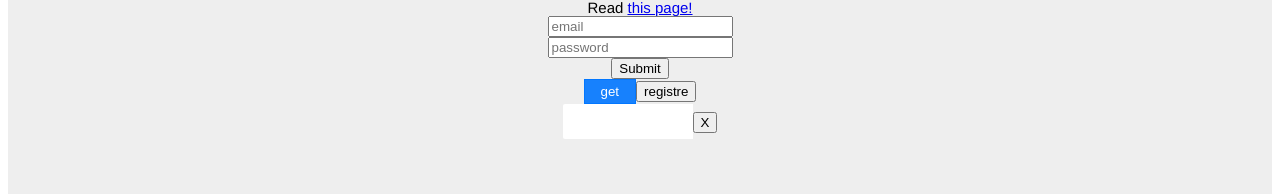
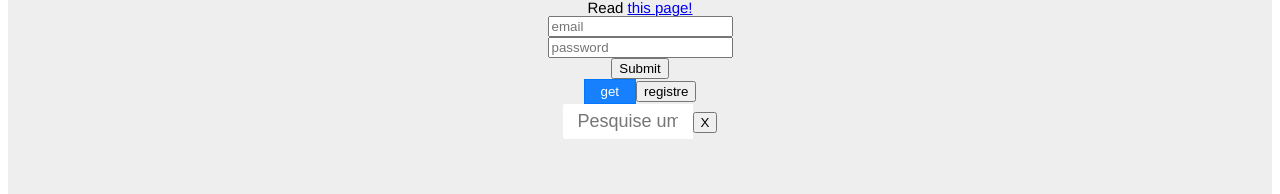
Before and after one commit to lemachegabriel/stock-app, a Next.js app: page / in a window 1280 px wide. Shown: the part 111-305 px from the top of the page. Built offline with nearby package versions, Linux system fonts and the light colour scheme.

Commit message:
add search bar v3

```diff
--- a/pages/index.js
+++ b/pages/index.js
@@ -23,7 +23,7 @@ export default function home(){
                     <button className={styles.button} onClick={verify_cookie_auth}>get</button>
                     <button className="button green" onClick={redirect_register}>registre</button>
                 </div>
-                <SearchBar></SearchBar>
+                <SearchBar placeholder="Pesquise um ativo"></SearchBar>
             </h1>
     )
 }
--- a/pages/posts/first-post.js
+++ b/pages/posts/first-post.js
@@ -10,7 +10,7 @@ function FirstPost() {
         <UserInfo></UserInfo>
       </h1>
       <h1>
-        <SearchBar></SearchBar>
+        <SearchBar placeholder="Pesquise um ativo"></SearchBar>
       </h1>
       <h2>
         <Link href="/">
```
